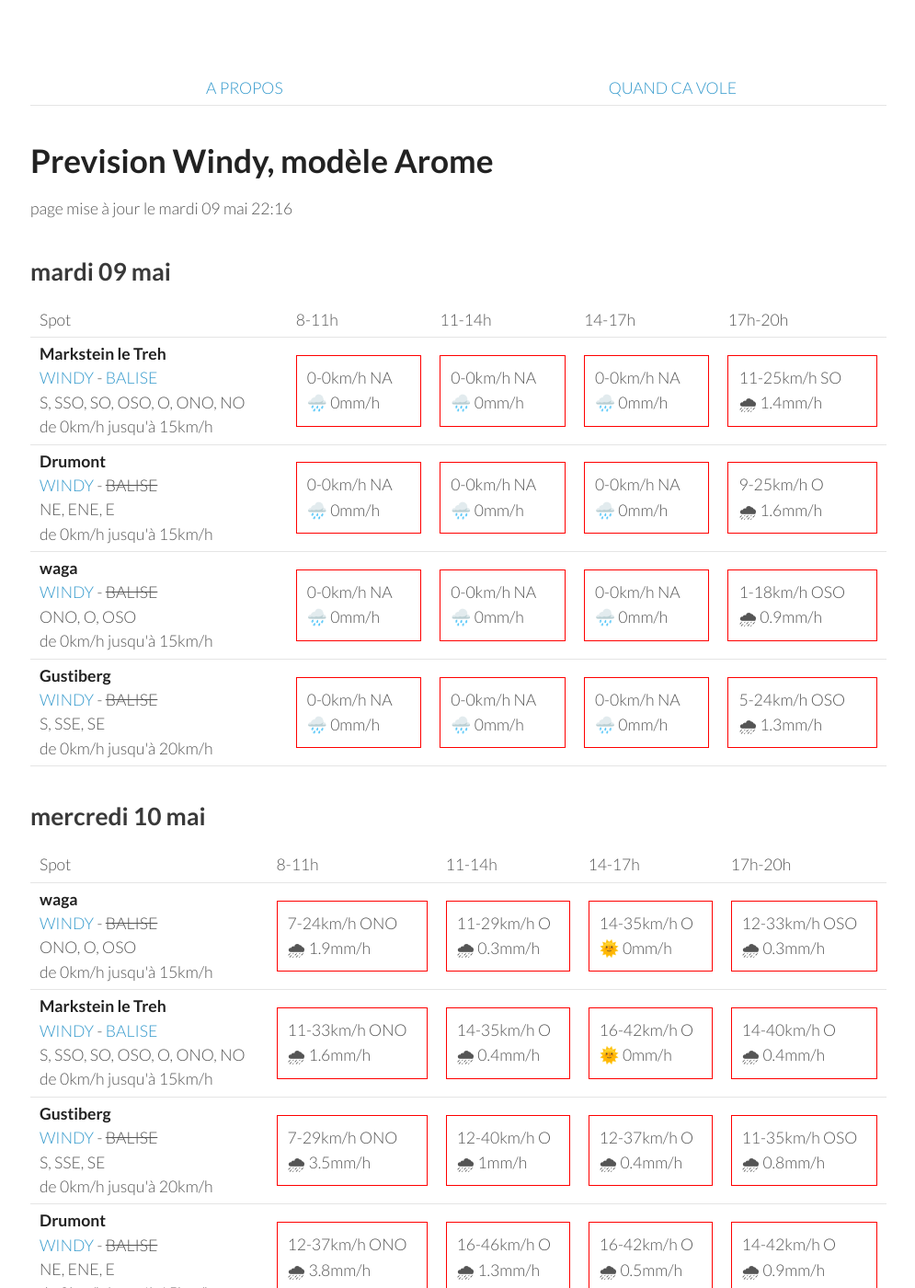
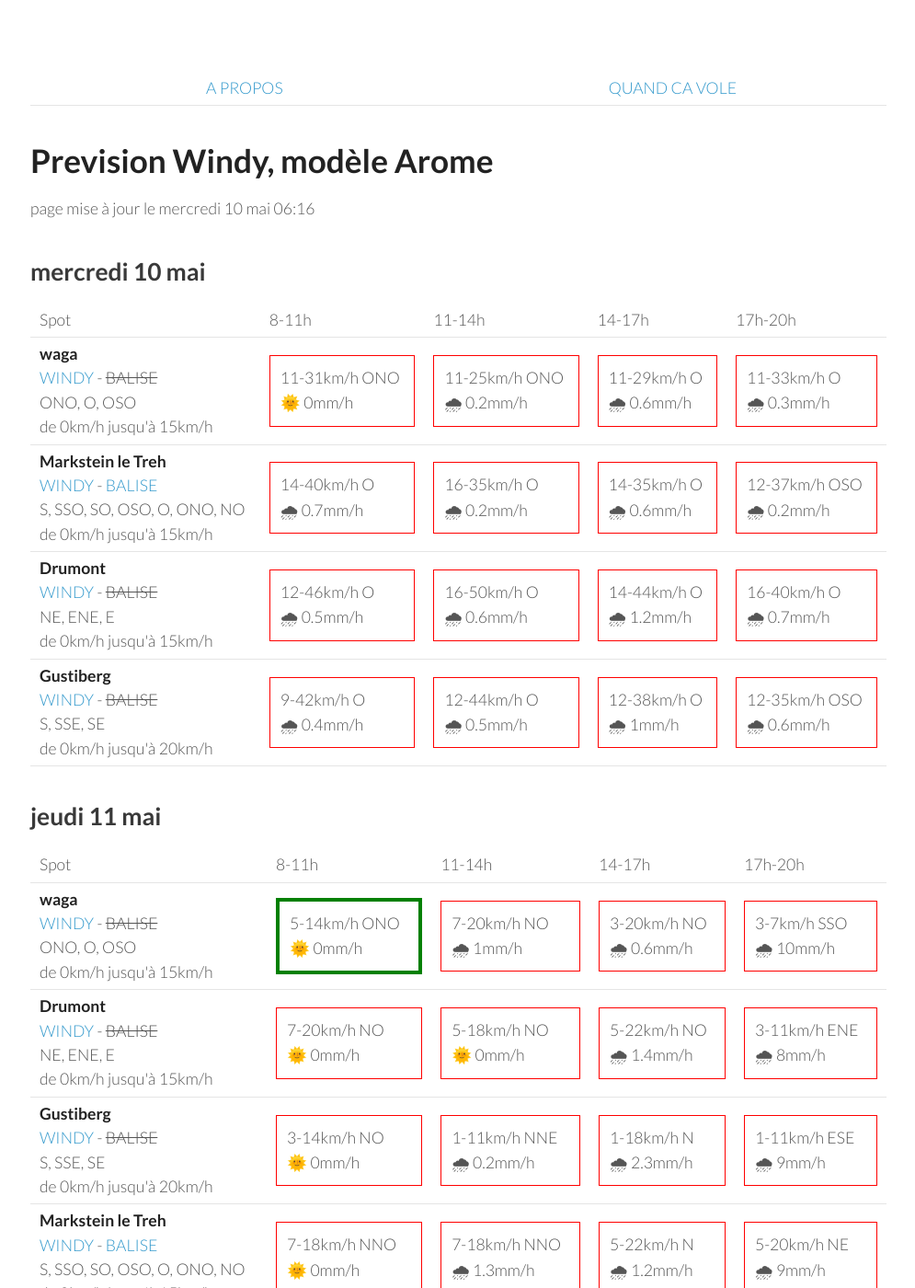
Before and after one commit to parapente-dans-le-nord/parapente-dans-le-nord.github.io, a Jekyll site: the page built from vosges.markdown, in a window 1280 px wide and 1400 px high. Shown: the whole window at 92% size, without its empty margins (25-1020 px from the left). Built offline with Jekyll 4.4.1, drawn with Linux system fonts in a browser that asks for light colours; some of the changed text lies outside the part shown.

Commit message:
update index.markdown

```diff
--- a/vosges.markdown
+++ b/vosges.markdown
@@ -7,60 +7,8 @@ title:  "Tous les spots"
 {: .links}
 
 # Prevision Windy, modèle Arome
-page mise à jour le mardi 09 mai 22:16
+page mise à jour le mercredi 10 mai 06:16
 
-## mardi 09 mai
-
-{::nomarkdown}
-<table>
-  <tbody>
-    <tr>
-      <td>Spot</td>
-      <td>8-11h</td>
-      <td>11-14h</td>
-      <td>14-17h</td>
-      <td>17h-20h</td>
-    </tr>
-<tr>
-        <td><strong>Markstein le Treh</strong><br><a href="https://windy.com/47.926/7.012?47.505,7.012,8,m:eY1agmQ">WINDY</a> - <span class=""><a href="http://www.balisemeteo.com/balise.php?idBalise=136">BALISE</a> </span><br> <span class="vent-favorable">S, SSO, SO, OSO, O, ONO, NO</span><br><span class="force-vent">de 0km/h jusqu'à 15km/h</span> </td>
-
-            <td><div class="not-flyable"><p>0-0km/h NA</p><p>🌧️ 0mm/h</p></div></td>
-            <td><div class="not-flyable"><p>0-0km/h NA</p><p>🌧️ 0mm/h</p></div></td>
-            <td><div class="not-flyable"><p>0-0km/h NA</p><p>🌧️ 0mm/h</p></div></td>
-            <td><div class="not-flyable"><p>11-25km/h SO</p><p>🌧 1.4mm/h</p></div></td>
-
-    </tr>
-<tr>
-        <td><strong>Drumont</strong><br><a href="https://windy.com/47.898/6.919?47.687,6.919,9,m:eYYagmG">WINDY</a> - <span class="no-balise"> BALISE </span><br> <span class="vent-favorable">NE, ENE, E</span><br><span class="force-vent">de 0km/h jusqu'à 15km/h</span> </td>
-
-            <td><div class="not-flyable"><p>0-0km/h NA</p><p>🌧️ 0mm/h</p></div></td>
-            <td><div class="not-flyable"><p>0-0km/h NA</p><p>🌧️ 0mm/h</p></div></td>
-            <td><div class="not-flyable"><p>0-0km/h NA</p><p>🌧️ 0mm/h</p></div></td>
-            <td><div class="not-flyable"><p>9-25km/h O</p><p>🌧 1.6mm/h</p></div></td>
-
-    </tr>
-<tr>
-        <td><strong>waga</strong><br><a href="https://windy.com/47.903/6.996?47.900,6.983,15">WINDY</a> - <span class="no-balise"> BALISE </span><br> <span class="vent-favorable">ONO, O, OSO</span><br><span class="force-vent">de 0km/h jusqu'à 15km/h</span> </td>
-
-            <td><div class="not-flyable"><p>0-0km/h NA</p><p>🌧️ 0mm/h</p></div></td>
-            <td><div class="not-flyable"><p>0-0km/h NA</p><p>🌧️ 0mm/h</p></div></td>
-            <td><div class="not-flyable"><p>0-0km/h NA</p><p>🌧️ 0mm/h</p></div></td>
-            <td><div class="not-flyable"><p>1-18km/h OSO</p><p>🌧 0.9mm/h</p></div></td>
-
-    </tr>
-<tr>
-        <td><strong>Gustiberg</strong><br><a href="https://windy.com/47.894/6.934?47.891,6.934,15,m:eYYagmI">WINDY</a> - <span class="no-balise"> BALISE </span><br> <span class="vent-favorable">S, SSE, SE</span><br><span class="force-vent">de 0km/h jusqu'à 20km/h</span> </td>
-
-            <td><div class="not-flyable"><p>0-0km/h NA</p><p>🌧️ 0mm/h</p></div></td>
-            <td><div class="not-flyable"><p>0-0km/h NA</p><p>🌧️ 0mm/h</p></div></td>
-            <td><div class="not-flyable"><p>0-0km/h NA</p><p>🌧️ 0mm/h</p></div></td>
-            <td><div class="not-flyable"><p>5-24km/h OSO</p><p>🌧 1.3mm/h</p></div></td>
-
-    </tr>
-
-</tbody>
-</table>
-{:/}
 ## mercredi 10 mai
 
 {::nomarkdown}
@@ -76,40 +24,40 @@ page mise à jour le mardi 09 mai 22:16
 <tr>
         <td><strong>waga</strong><br><a href="https://windy.com/47.903/6.996?47.900,6.983,15">WINDY</a> - <span class="no-balise"> BALISE </span><br> <span class="vent-favorable">ONO, O, OSO</span><br><span class="force-vent">de 0km/h jusqu'à 15km/h</span> </td>
 
-            <td><div class="not-flyable"><p>7-24km/h ONO</p><p>🌧 1.9mm/h</p></div></td>
-            <td><div class="not-flyable"><p>11-29km/h O</p><p>🌧 0.3mm/h</p></div></td>
-            <td><div class="not-flyable"><p>14-35km/h O</p><p>🌞 0mm/h</p></div></td>
-            <td><div class="not-flyable"><p>12-33km/h OSO</p><p>🌧 0.3mm/h</p></div></td>
+            <td><div class="not-flyable"><p>11-31km/h ONO</p><p>🌞 0mm/h</p></div></td>
+            <td><div class="not-flyable"><p>11-25km/h ONO</p><p>🌧 0.2mm/h</p></div></td>
+            <td><div class="not-flyable"><p>11-29km/h O</p><p>🌧 0.6mm/h</p></div></td>
+            <td><div class="not-flyable"><p>11-33km/h O</p><p>🌧 0.3mm/h</p></div></td>
 
 
     </tr>
 <tr>
         <td><strong>Markstein le Treh</strong><br><a href="https://windy.com/47.926/7.012?47.505,7.012,8,m:eY1agmQ">WINDY</a> - <span class=""><a href="http://www.balisemeteo.com/balise.php?idBalise=136">BALISE</a> </span><br> <span class="vent-favorable">S, SSO, SO, OSO, O, ONO, NO</span><br><span class="force-vent">de 0km/h jusqu'à 15km/h</span> </td>
 
-            <td><div class="not-flyable"><p>11-33km/h ONO</p><p>🌧 1.6mm/h</p></div></td>
-            <td><div class="not-flyable"><p>14-35km/h O</p><p>🌧 0.4mm/h</p></div></td>
-            <td><div class="not-flyable"><p>16-42km/h O</p><p>🌞 0mm/h</p></div></td>
-            <td><div class="not-flyable"><p>14-40km/h O</p><p>🌧 0.4mm/h</p></div></td>
+            <td><div class="not-flyable"><p>14-40km/h O</p><p>🌧 0.7mm/h</p></div></td>
+            <td><div class="not-flyable"><p>16-35km/h O</p><p>🌧 0.2mm/h</p></div></td>
+            <td><div class="not-flyable"><p>14-35km/h O</p><p>🌧 0.6mm/h</p></div></td>
+            <td><div class="not-flyable"><p>12-37km/h OSO</p><p>🌧 0.2mm/h</p></div></td>
+
+
+    </tr>
+<tr>
+        <td><strong>Drumont</strong><br><a href="https://windy.com/47.898/6.919?47.687,6.919,9,m:eYYagmG">WINDY</a> - <span class="no-balise"> BALISE </span><br> <span class="vent-favorable">NE, ENE, E</span><br><span class="force-vent">de 0km/h jusqu'à 15km/h</span> </td>
+
+            <td><div class="not-flyable"><p>12-46km/h O</p><p>🌧 0.5mm/h</p></div></td>
+            <td><div class="not-flyable"><p>16-50km/h O</p><p>🌧 0.6mm/h</p></div></td>
+            <td><div class="not-flyable"><p>14-44km/h O</p><p>🌧 1.2mm/h</p></div></td>
+            <td><div class="not-flyable"><p>16-40km/h O</p><p>🌧 0.7mm/h</p></div></td>
 
 
     </tr>
 <tr>
         <td><strong>Gustiberg</strong><br><a href="https://windy.com/47.894/6.934?47.891,6.934,15,m:eYYagmI">WINDY</a> - <span class="no-balise"> BALISE </span><br> <span class="vent-favorable">S, SSE, SE</span><br><span class="force-vent">de 0km/h jusqu'à 20km/h</span> </td>
 
-            <td><div class="not-flyable"><p>7-29km/h ONO</p><p>🌧 3.5mm/h</p></div></td>
-            <td><div class="not-flyable"><p>12-40km/h O</p><p>🌧 1mm/h</p></div></td>
-            <td><div class="not-flyable"><p>12-37km/h O</p><p>🌧 0.4mm/h</p></div></td>
-            <td><div class="not-flyable"><p>11-35km/h OSO</p><p>🌧 0.8mm/h</p></div></td>
-
-
-    </tr>
-<tr>
-        <td><strong>Drumont</strong><br><a href="https://windy.com/47.898/6.919?47.687,6.919,9,m:eYYagmG">WINDY</a> - <span class="no-balise"> BALISE </span><br> <span class="vent-favorable">NE, ENE, E</span><br><span class="force-vent">de 0km/h jusqu'à 15km/h</span> </td>
-
-            <td><div class="not-flyable"><p>12-37km/h ONO</p><p>🌧 3.8mm/h</p></div></td>
-            <td><div class="not-flyable"><p>16-46km/h O</p><p>🌧 1.3mm/h</p></div></td>
-            <td><div class="not-flyable"><p>16-42km/h O</p><p>🌧 0.5mm/h</p></div></td>
-            <td><div class="not-flyable"><p>14-42km/h O</p><p>🌧 0.9mm/h</p></div></td>
+            <td><div class="not-flyable"><p>9-42km/h O</p><p>🌧 0.4mm/h</p></div></td>
+            <td><div class="not-flyable"><p>12-44km/h O</p><p>🌧 0.5mm/h</p></div></td>
+            <td><div class="not-flyable"><p>12-38km/h O</p><p>🌧 1mm/h</p></div></td>
+            <td><div class="not-flyable"><p>12-35km/h OSO</p><p>🌧 0.6mm/h</p></div></td>
 
 
     </tr>
@@ -132,40 +80,40 @@ page mise à jour le mardi 09 mai 22:16
 <tr>
         <td><strong>waga</strong><br><a href="https://windy.com/47.903/6.996?47.900,6.983,15">WINDY</a> - <span class="no-balise"> BALISE </span><br> <span class="vent-favorable">ONO, O, OSO</span><br><span class="force-vent">de 0km/h jusqu'à 15km/h</span> </td>
 
-            <td><div class="not-flyable"><p>5-16km/h ONO</p><p>🌞 0mm/h</p></div></td>
-            <td><div class="not-flyable"><p>7-27km/h NNO</p><p>🌧 0.2mm/h</p></div></td>
-            <td><div class="not-flyable"><p>11-31km/h NNO</p><p>🌧 0.8mm/h</p></div></td>
-            <td><div class="not-flyable"><p>7-33km/h N</p><p>🌧 1.4mm/h</p></div></td>
+            <td><div class="flyable"><p>5-14km/h ONO</p><p>🌞 0mm/h</p></div></td>
+            <td><div class="not-flyable"><p>7-20km/h NO</p><p>🌧 1mm/h</p></div></td>
+            <td><div class="not-flyable"><p>3-20km/h NO</p><p>🌧 0.6mm/h</p></div></td>
+            <td><div class="not-flyable"><p>3-7km/h SSO</p><p>🌧 10mm/h</p></div></td>
+
+
+    </tr>
+<tr>
+        <td><strong>Drumont</strong><br><a href="https://windy.com/47.898/6.919?47.687,6.919,9,m:eYYagmG">WINDY</a> - <span class="no-balise"> BALISE </span><br> <span class="vent-favorable">NE, ENE, E</span><br><span class="force-vent">de 0km/h jusqu'à 15km/h</span> </td>
+
+            <td><div class="not-flyable"><p>7-20km/h NO</p><p>🌞 0mm/h</p></div></td>
+            <td><div class="not-flyable"><p>5-18km/h NO</p><p>🌞 0mm/h</p></div></td>
+            <td><div class="not-flyable"><p>5-22km/h NO</p><p>🌧 1.4mm/h</p></div></td>
+            <td><div class="not-flyable"><p>3-11km/h ENE</p><p>🌧 8mm/h</p></div></td>
 
 
     </tr>
 <tr>
         <td><strong>Gustiberg</strong><br><a href="https://windy.com/47.894/6.934?47.891,6.934,15,m:eYYagmI">WINDY</a> - <span class="no-balise"> BALISE </span><br> <span class="vent-favorable">S, SSE, SE</span><br><span class="force-vent">de 0km/h jusqu'à 20km/h</span> </td>
 
-            <td><div class="not-flyable"><p>1-11km/h ONO</p><p>🌞 0mm/h</p></div></td>
-            <td><div class="not-flyable"><p>9-25km/h NNO</p><p>🌞 0mm/h</p></div></td>
-            <td><div class="not-flyable"><p>11-31km/h NNO</p><p>🌧 0.8mm/h</p></div></td>
-            <td><div class="not-flyable"><p>9-33km/h N</p><p>🌧 2mm/h</p></div></td>
+            <td><div class="not-flyable"><p>3-14km/h NO</p><p>🌞 0mm/h</p></div></td>
+            <td><div class="not-flyable"><p>1-11km/h NNE</p><p>🌧 0.2mm/h</p></div></td>
+            <td><div class="not-flyable"><p>1-18km/h N</p><p>🌧 2.3mm/h</p></div></td>
+            <td><div class="not-flyable"><p>1-11km/h ESE</p><p>🌧 9mm/h</p></div></td>
 
 
     </tr>
 <tr>
         <td><strong>Markstein le Treh</strong><br><a href="https://windy.com/47.926/7.012?47.505,7.012,8,m:eY1agmQ">WINDY</a> - <span class=""><a href="http://www.balisemeteo.com/balise.php?idBalise=136">BALISE</a> </span><br> <span class="vent-favorable">S, SSO, SO, OSO, O, ONO, NO</span><br><span class="force-vent">de 0km/h jusqu'à 15km/h</span> </td>
 
-            <td><div class="not-flyable"><p>7-20km/h NO</p><p>🌞 0mm/h</p></div></td>
-            <td><div class="not-flyable"><p>7-27km/h NNO</p><p>🌧 0.2mm/h</p></div></td>
-            <td><div class="not-flyable"><p>11-31km/h NNO</p><p>🌧 1.3mm/h</p></div></td>
-            <td><div class="not-flyable"><p>7-33km/h N</p><p>🌧 1.6mm/h</p></div></td>
-
-
-    </tr>
-<tr>
-        <td><strong>Drumont</strong><br><a href="https://windy.com/47.898/6.919?47.687,6.919,9,m:eYYagmG">WINDY</a> - <span class="no-balise"> BALISE </span><br> <span class="vent-favorable">NE, ENE, E</span><br><span class="force-vent">de 0km/h jusqu'à 15km/h</span> </td>
-
-            <td><div class="not-flyable"><p>5-16km/h ONO</p><p>🌧 0.2mm/h</p></div></td>
-            <td><div class="not-flyable"><p>9-27km/h NNO</p><p>🌧 0.2mm/h</p></div></td>
-            <td><div class="not-flyable"><p>12-31km/h NNO</p><p>🌧 0.8mm/h</p></div></td>
-            <td><div class="not-flyable"><p>9-33km/h N</p><p>🌧 2.2mm/h</p></div></td>
+            <td><div class="not-flyable"><p>7-18km/h NNO</p><p>🌞 0mm/h</p></div></td>
+            <td><div class="not-flyable"><p>7-18km/h NNO</p><p>🌧 1.3mm/h</p></div></td>
+            <td><div class="not-flyable"><p>5-22km/h N</p><p>🌧 1.2mm/h</p></div></td>
+            <td><div class="not-flyable"><p>5-20km/h NE</p><p>🌧 9mm/h</p></div></td>
 
 
     </tr>
@@ -186,42 +134,42 @@ page mise à jour le mardi 09 mai 22:16
       <td>17h-20h</td>
     </tr>
 <tr>
-        <td><strong>Drumont</strong><br><a href="https://windy.com/47.898/6.919?47.687,6.919,9,m:eYYagmG">WINDY</a> - <span class="no-balise"> BALISE </span><br> <span class="vent-favorable">NE, ENE, E</span><br><span class="force-vent">de 0km/h jusqu'à 15km/h</span> </td>
-
-            <td><div class="flyable"><p>1-9km/h NE</p><p>🌧 0.2mm/h</p></div></td>
-            <td><div class="not-flyable"><p>3-12km/h ESE</p><p>🌧 0.2mm/h</p></div></td>
-            <td><div class="not-flyable"><p>1-18km/h SO</p><p>🌧 0.4mm/h</p></div></td>
-            <td><div class="not-flyable"><p>3-18km/h ENE</p><p>🌧 1.8mm/h</p></div></td>
-
-
-    </tr>
-<tr>
         <td><strong>Gustiberg</strong><br><a href="https://windy.com/47.894/6.934?47.891,6.934,15,m:eYYagmI">WINDY</a> - <span class="no-balise"> BALISE </span><br> <span class="vent-favorable">S, SSE, SE</span><br><span class="force-vent">de 0km/h jusqu'à 20km/h</span> </td>
 
-            <td><div class="not-flyable"><p>1-9km/h NE</p><p>🌧 0.2mm/h</p></div></td>
-            <td><div class="not-flyable"><p>3-14km/h ESE</p><p>🌧 0.2mm/h</p></div></td>
-            <td><div class="not-flyable"><p>1-18km/h SSO</p><p>🌧 0.4mm/h</p></div></td>
-            <td><div class="not-flyable"><p>3-18km/h ENE</p><p>🌧 1.8mm/h</p></div></td>
+            <td><div class="not-flyable"><p>1-11km/h NNO</p><p>🌧 0.2mm/h</p></div></td>
+            <td><div class="flyable"><p>3-12km/h SE</p><p>🌧 0.3mm/h</p></div></td>
+            <td><div class="not-flyable"><p>1-16km/h SSO</p><p>🌧 0.4mm/h</p></div></td>
+            <td><div class="not-flyable"><p>5-18km/h E</p><p>🌧 0.5mm/h</p></div></td>
 
 
     </tr>
 <tr>
         <td><strong>Markstein le Treh</strong><br><a href="https://windy.com/47.926/7.012?47.505,7.012,8,m:eY1agmQ">WINDY</a> - <span class=""><a href="http://www.balisemeteo.com/balise.php?idBalise=136">BALISE</a> </span><br> <span class="vent-favorable">S, SSO, SO, OSO, O, ONO, NO</span><br><span class="force-vent">de 0km/h jusqu'à 15km/h</span> </td>
 
-            <td><div class="not-flyable"><p>1-11km/h NE</p><p>🌧 0.3mm/h</p></div></td>
-            <td><div class="not-flyable"><p>3-16km/h ESE</p><p>🌧 0.2mm/h</p></div></td>
-            <td><div class="not-flyable"><p>3-18km/h SE</p><p>🌧 0.4mm/h</p></div></td>
-            <td><div class="not-flyable"><p>3-18km/h E</p><p>🌧 1.4mm/h</p></div></td>
+            <td><div class="not-flyable"><p>0-11km/h N</p><p>🌞 0mm/h</p></div></td>
+            <td><div class="not-flyable"><p>5-14km/h SE</p><p>🌧 0.3mm/h</p></div></td>
+            <td><div class="not-flyable"><p>3-18km/h SSE</p><p>🌧 0.3mm/h</p></div></td>
+            <td><div class="not-flyable"><p>7-22km/h E</p><p>🌧 0.5mm/h</p></div></td>
+
+
+    </tr>
+<tr>
+        <td><strong>Drumont</strong><br><a href="https://windy.com/47.898/6.919?47.687,6.919,9,m:eYYagmG">WINDY</a> - <span class="no-balise"> BALISE </span><br> <span class="vent-favorable">NE, ENE, E</span><br><span class="force-vent">de 0km/h jusqu'à 15km/h</span> </td>
+
+            <td><div class="not-flyable"><p>1-11km/h NNO</p><p>🌧 0.2mm/h</p></div></td>
+            <td><div class="not-flyable"><p>3-11km/h SE</p><p>🌧 0.3mm/h</p></div></td>
+            <td><div class="not-flyable"><p>1-16km/h SO</p><p>🌧 0.4mm/h</p></div></td>
+            <td><div class="not-flyable"><p>5-18km/h E</p><p>🌧 0.6mm/h</p></div></td>
 
 
     </tr>
 <tr>
         <td><strong>waga</strong><br><a href="https://windy.com/47.903/6.996?47.900,6.983,15">WINDY</a> - <span class="no-balise"> BALISE </span><br> <span class="vent-favorable">ONO, O, OSO</span><br><span class="force-vent">de 0km/h jusqu'à 15km/h</span> </td>
 
-            <td><div class="not-flyable"><p>1-11km/h NE</p><p>🌧 0.2mm/h</p></div></td>
-            <td><div class="not-flyable"><p>5-16km/h ESE</p><p>🌧 0.2mm/h</p></div></td>
-            <td><div class="not-flyable"><p>3-18km/h SSE</p><p>🌧 0.4mm/h</p></div></td>
-            <td><div class="not-flyable"><p>3-18km/h E</p><p>🌧 1.6mm/h</p></div></td>
+            <td><div class="not-flyable"><p>1-12km/h NNE</p><p>🌧 0.2mm/h</p></div></td>
+            <td><div class="not-flyable"><p>3-14km/h SE</p><p>🌧 0.4mm/h</p></div></td>
+            <td><div class="not-flyable"><p>3-18km/h SSE</p><p>🌧 0.3mm/h</p></div></td>
+            <td><div class="not-flyable"><p>7-22km/h E</p><p>🌧 0.5mm/h</p></div></td>
 
 
     </tr>
@@ -244,38 +192,38 @@ page mise à jour le mardi 09 mai 22:16
 <tr>
         <td><strong>Drumont</strong><br><a href="https://windy.com/47.898/6.919?47.687,6.919,9,m:eYYagmG">WINDY</a> - <span class="no-balise"> BALISE </span><br> <span class="vent-favorable">NE, ENE, E</span><br><span class="force-vent">de 0km/h jusqu'à 15km/h</span> </td>
 
-            <td><div class="flyable"><p>3-12km/h ENE</p><p>🌧 0.3mm/h</p></div></td>
-            <td><div class="not-flyable"><p>5-18km/h ENE</p><p>🌧 0.4mm/h</p></div></td>
+            <td><div class="flyable"><p>1-9km/h ENE</p><p>🌞 0mm/h</p></div></td>
+            <td><div class="not-flyable"><p>5-18km/h ENE</p><p>🌧 1.9mm/h</p></div></td>
             <td><div class="not-flyable"><p>3-22km/h E</p><p>🌧 1.8mm/h</p></div></td>
             <td><div class="not-flyable"><p>5-22km/h NNE</p><p>🌧 3.7mm/h</p></div></td>
 
 
     </tr>
 <tr>
+        <td><strong>Gustiberg</strong><br><a href="https://windy.com/47.894/6.934?47.891,6.934,15,m:eYYagmI">WINDY</a> - <span class="no-balise"> BALISE </span><br> <span class="vent-favorable">S, SSE, SE</span><br><span class="force-vent">de 0km/h jusqu'à 20km/h</span> </td>
+
+            <td><div class="not-flyable"><p>1-11km/h ENE</p><p>🌞 0mm/h</p></div></td>
+            <td><div class="not-flyable"><p>5-20km/h E</p><p>🌧 2.3mm/h</p></div></td>
+            <td><div class="not-flyable"><p>5-22km/h ENE</p><p>🌧 1.9mm/h</p></div></td>
+            <td><div class="not-flyable"><p>5-24km/h NNE</p><p>🌧 3.9mm/h</p></div></td>
+
+
+    </tr>
+<tr>
         <td><strong>waga</strong><br><a href="https://windy.com/47.903/6.996?47.900,6.983,15">WINDY</a> - <span class="no-balise"> BALISE </span><br> <span class="vent-favorable">ONO, O, OSO</span><br><span class="force-vent">de 0km/h jusqu'à 15km/h</span> </td>
 
-            <td><div class="not-flyable"><p>1-12km/h ENE</p><p>🌞 0mm/h</p></div></td>
-            <td><div class="not-flyable"><p>5-22km/h ENE</p><p>🌧 0.3mm/h</p></div></td>
+            <td><div class="not-flyable"><p>1-12km/h NE</p><p>🌞 0mm/h</p></div></td>
+            <td><div class="not-flyable"><p>7-22km/h E</p><p>🌧 4.1mm/h</p></div></td>
             <td><div class="not-flyable"><p>7-25km/h ENE</p><p>🌧 1.2mm/h</p></div></td>
             <td><div class="not-flyable"><p>5-25km/h NE</p><p>🌧 4.1mm/h</p></div></td>
 
 
     </tr>
 <tr>
-        <td><strong>Gustiberg</strong><br><a href="https://windy.com/47.894/6.934?47.891,6.934,15,m:eYYagmI">WINDY</a> - <span class="no-balise"> BALISE </span><br> <span class="vent-favorable">S, SSE, SE</span><br><span class="force-vent">de 0km/h jusqu'à 20km/h</span> </td>
-
-            <td><div class="not-flyable"><p>3-12km/h ENE</p><p>🌧 0.3mm/h</p></div></td>
-            <td><div class="not-flyable"><p>5-18km/h ENE</p><p>🌧 0.3mm/h</p></div></td>
-            <td><div class="not-flyable"><p>5-22km/h ENE</p><p>🌧 1.9mm/h</p></div></td>
-            <td><div class="not-flyable"><p>5-24km/h NNE</p><p>🌧 3.9mm/h</p></div></td>
-
-
-    </tr>
-<tr>
         <td><strong>Markstein le Treh</strong><br><a href="https://windy.com/47.926/7.012?47.505,7.012,8,m:eY1agmQ">WINDY</a> - <span class=""><a href="http://www.balisemeteo.com/balise.php?idBalise=136">BALISE</a> </span><br> <span class="vent-favorable">S, SSO, SO, OSO, O, ONO, NO</span><br><span class="force-vent">de 0km/h jusqu'à 15km/h</span> </td>
 
-            <td><div class="not-flyable"><p>1-14km/h NE</p><p>🌧 0.3mm/h</p></div></td>
-            <td><div class="not-flyable"><p>7-22km/h ENE</p><p>🌧 0.3mm/h</p></div></td>
+            <td><div class="not-flyable"><p>3-14km/h NE</p><p>🌞 0mm/h</p></div></td>
+            <td><div class="not-flyable"><p>7-24km/h ENE</p><p>🌧 4.1mm/h</p></div></td>
             <td><div class="not-flyable"><p>7-25km/h ENE</p><p>🌧 1.3mm/h</p></div></td>
             <td><div class="not-flyable"><p>5-27km/h NE</p><p>🌧 3.3mm/h</p></div></td>
 
```
